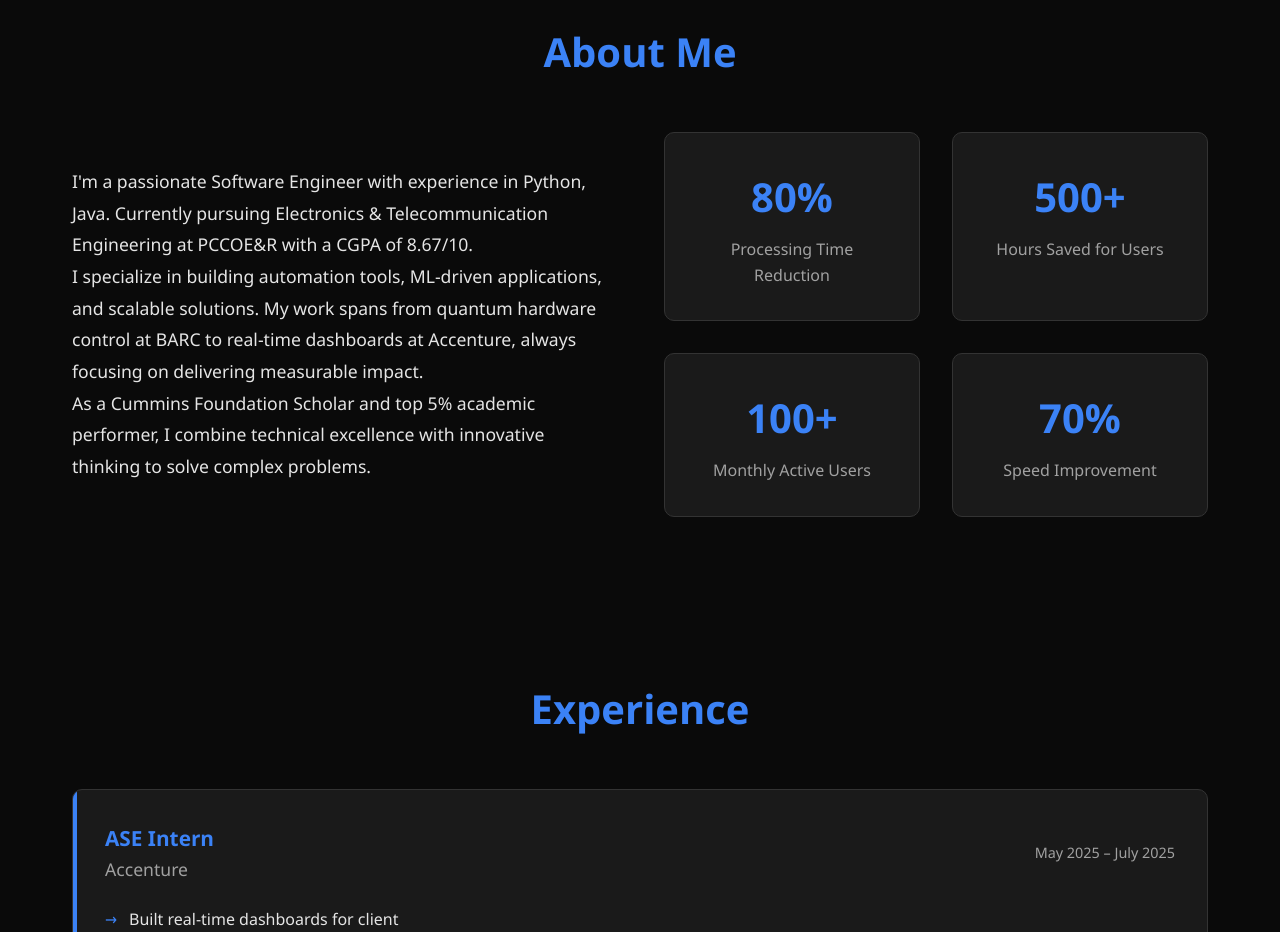
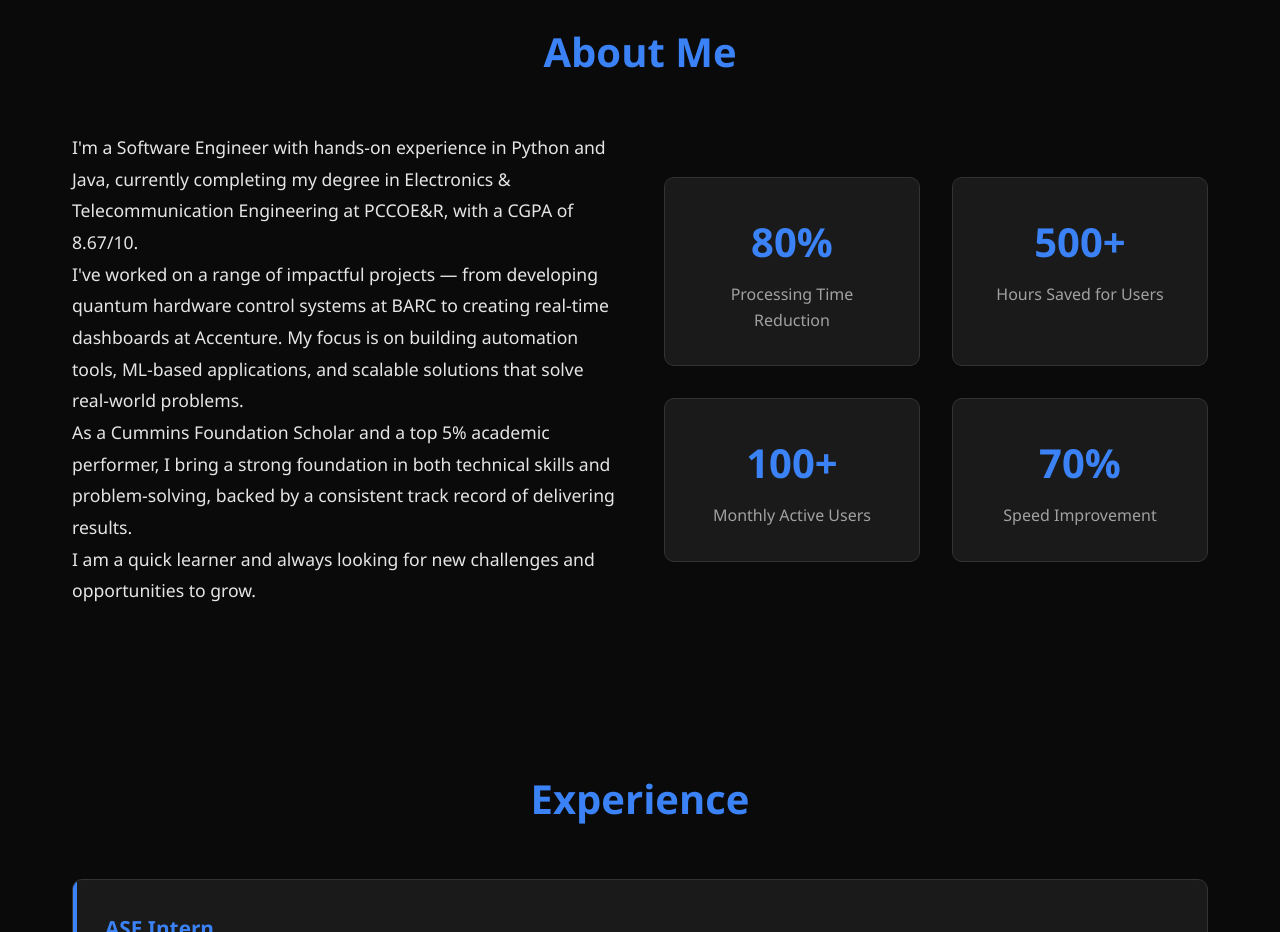
Before and after one commit to Anurag0git/portfolio, a plain HTML site: page index.html in a window 1280 px wide. Shown: the part 860-1792 px from the top of the page. Drawn offline with Linux system fonts and the light colour scheme.

Commit message:
UPDATED ABOUT ME SECTION

```diff
--- a/index.html
+++ b/index.html
@@ -43,9 +43,11 @@
             <h2>About Me</h2>
             <div class="about-content">
                 <div class="about-text">
-                    <p>I'm a passionate Software Engineer with experience in Python, Java. Currently pursuing Electronics & Telecommunication Engineering at PCCOE&R with a CGPA of 8.67/10.</p>
-                    <p>I specialize in building automation tools, ML-driven applications, and scalable solutions. My work spans from quantum hardware control at BARC to real-time dashboards at Accenture, always focusing on delivering measurable impact.</p>
-                    <p>As a Cummins Foundation Scholar and top 5% academic performer, I combine technical excellence with innovative thinking to solve complex problems.</p>
+                    <p>I'm a Software Engineer with hands-on experience in Python and Java, currently completing my degree in Electronics & Telecommunication Engineering at PCCOE&R, with a CGPA of 8.67/10.</p>
+                    <p>I've worked on a range of impactful projects — from developing quantum hardware control systems at BARC to creating real-time dashboards at Accenture. My focus is on building automation tools, ML-based applications, and scalable solutions that solve real-world problems.</p>
+                    <p>As a Cummins Foundation Scholar and a top 5% academic performer, I bring a strong foundation in both technical skills and problem-solving, backed by a consistent track record of delivering results.</p>
+                    <p>I am a quick learner and always looking for new challenges and opportunities to grow.</p>
+
                 </div>
                 <div class="stats">
                     <div class="stat-card">
```
